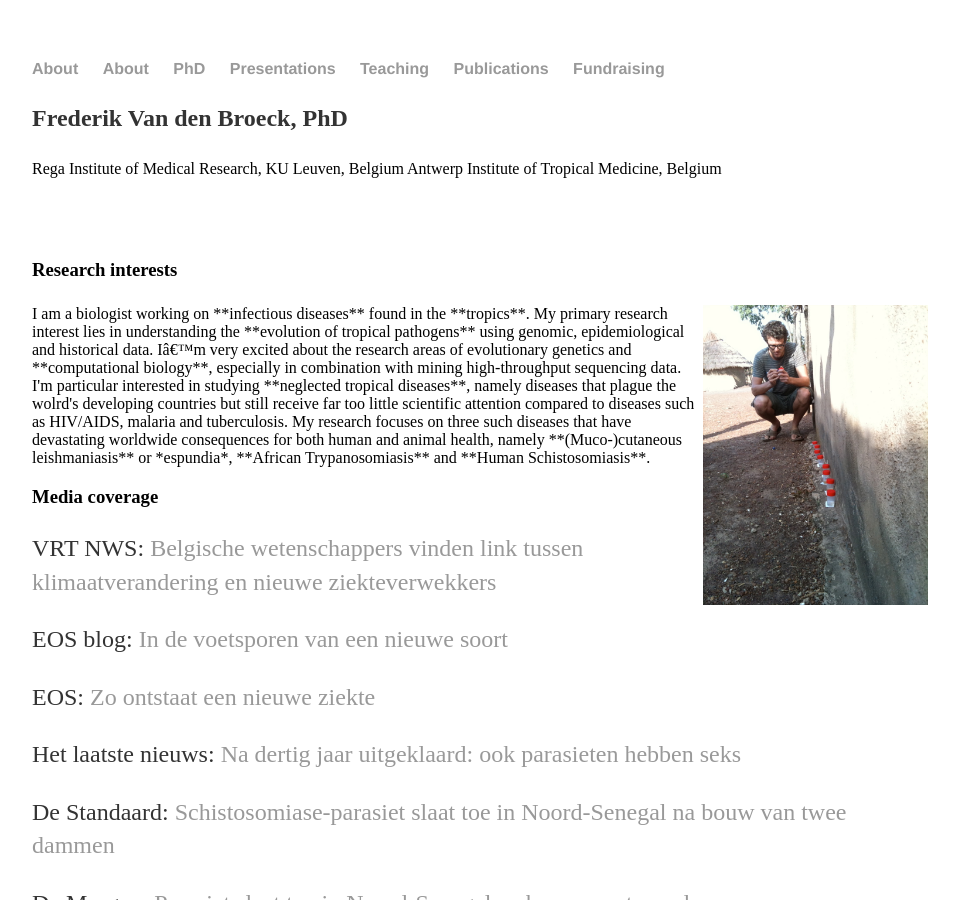
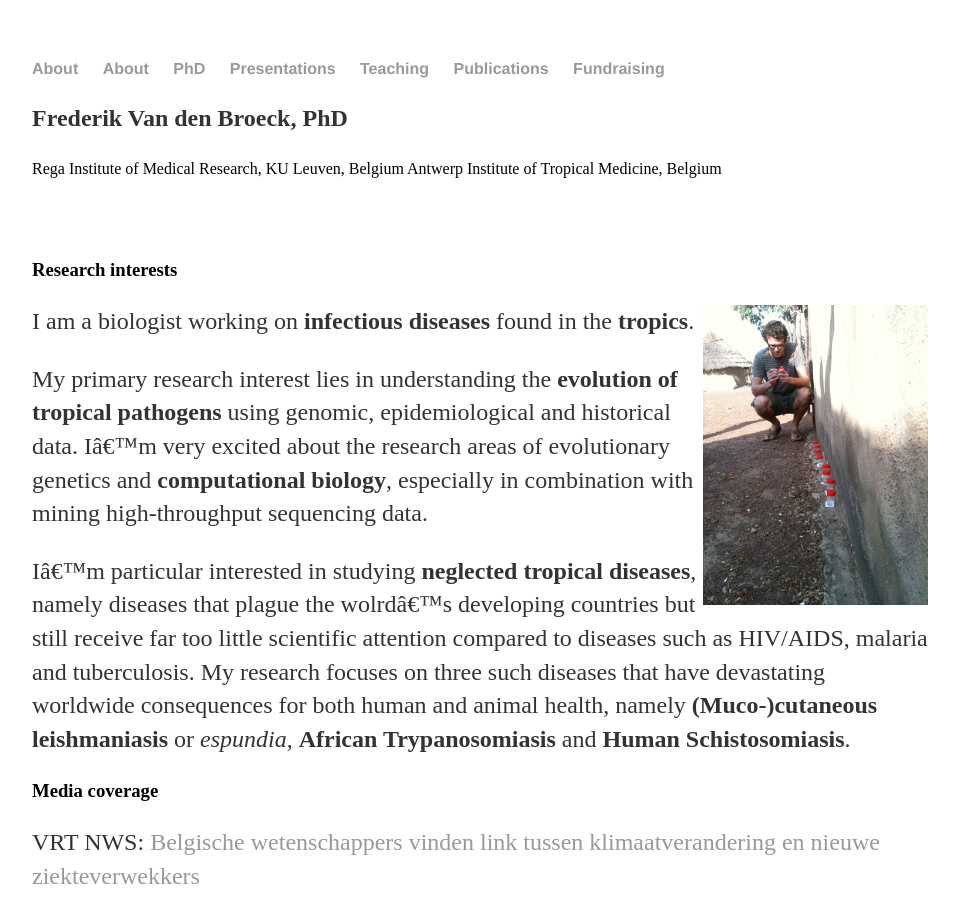
Before and after one commit to FreBio/FreBio.github.io, a Jekyll site: the page built from index.md, in a window 1280 px wide and 900 px high. Shown: the whole window, without its empty margins (160-1119 px from the left). Built offline with Jekyll 4.4.1, drawn with Linux system fonts in a browser that asks for light colours; our own code applies the rules of GitHub Pages for plain Markdown files; comment, search, counter and statistics services are not loaded.

Commit message:
Update index.md

```diff
--- a/index.md
+++ b/index.md
@@ -8,13 +8,11 @@ Antwerp Institute of Tropical Medicine, Belgium
 
 ### Research interests
 <img align="right" height="300" src="images/IMG_1380.jpeg">
-<font size="3">
 I am a biologist working on **infectious diseases** found in the **tropics**.
 
 My primary research interest lies in understanding the **evolution of tropical pathogens** using genomic, epidemiological and historical data. I’m very excited about the research areas of evolutionary genetics and **computational biology**, especially in combination with mining high-throughput sequencing data.
 
 I'm particular interested in studying **neglected tropical diseases**, namely diseases that plague the wolrd's developing countries but still receive far too little scientific attention compared to diseases such as HIV/AIDS, malaria and tuberculosis. My research focuses on three such diseases that have devastating worldwide consequences for both human and animal health, namely **(Muco-)cutaneous leishmaniasis** or *espundia*, **African Trypanosomiasis** and **Human Schistosomiasis**.
-</font>
 
 ### Media coverage
 VRT NWS: [Belgische wetenschappers vinden link tussen klimaatverandering en nieuwe ziekteverwekkers](https://www.vrt.be/vrtnws/nl/2020/09/23/klimaatveradnering-nieuwe-ziekte-itg/)
```
